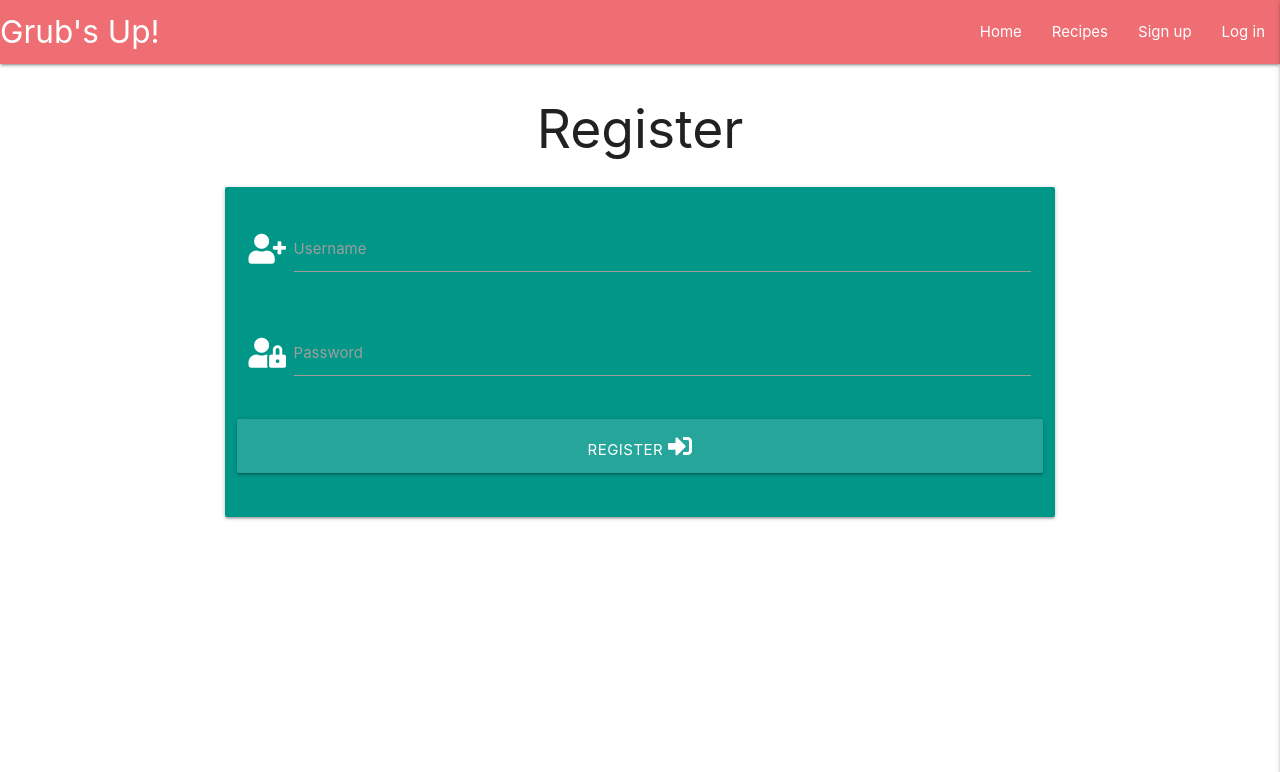
After one commit to Code-Institute-Submissions/JGibson90-MS3--Grubs-Up-_OctResub, a Flask app: page /register in a window 1280 px wide. The commit adds this page. Shown: the top 772 px of the page. Run offline with Flask 2, Linux system fonts and the light colour scheme; some libraries are stand-ins or nearby versions.

Commit message:
added Register template

```diff
--- a/app.py
+++ b/app.py
@@ -4,6 +4,7 @@ from flask import (
     redirect, request, session, url_for)
 from flask_pymongo import PyMongo
 from bson.objectid import ObjectId
+from werkzeug.security import generate_password_hash, check_password_hash
 if os.path.exists("env.py"):
     import env
 
@@ -25,6 +26,11 @@ def get_recipes():
     return render_template("recipes.html", recipes=recipes)
 
 
+@app.route("/register", methods=["GET", "POST"])
+def register():
+    return render_template("register.html")
+
+
 if __name__ == "__main__":
     app.run(host=os.environ.get("IP"),
             port=int(os.environ.get("PORT")),
--- a/templates/base.html
+++ b/templates/base.html
@@ -20,9 +20,9 @@
             <a href="{{ url_for('get_recipes')}}" class="brand-logo">Grub's Up!</a>
             <a href="#" data-target="mobile-demo" class="sidenav-trigger right"><i class="fas fa-bars"></i></a>
             <ul class="right hide-on-med-and-down">
-                <li><a href="#">Home</a></li>
+                <li><a href="{{ url_for('get_recipes')}}">Home</a></li>
                 <li><a href="#">Recipes</a></li>
-                <li><a href="#">Sign up</a></li>
+                <li><a href="{{ url_for('register')}}">Sign up</a></li>
                 <li><a href="#">Log in</a></li>
             </ul>
             </div>
@@ -33,7 +33,7 @@
             <li><h4 class="center-align">Grub's Up!</h4></li>
             <li><a href="{{ url_for('get_recipes')}}">Home</a></li>
             <li><a href="#">Recipes</a></li>
-            <li><a href="#">Sign up</a></li>
+            <li><a href="{{ url_for('register')}}">Sign up</a></li>
             <li><a href="#">Log in</a></li>
         </ul>
     </header>
--- /dev/null
+++ b/templates/register.html
@@ -0,0 +1,34 @@
+{% extends "base.html" %}
+{% block content%}
+
+    <h2 class="center-align">Register</h2>
+
+    <div class="row">
+        <form class="col s12 m8 offset-m2" method="POST" action="{{ url_for('register') }}">
+            <div class="card-panel teal">
+                <!-- username -->
+                <div class="row">
+                    <div class="input-field col s12">
+                    <i class="fas fa-user-plus prefix white-text"></i>
+                    <input id="username" name="username" type="text" class="validate">
+                    <label for="username">Username</label>
+                    </div>
+                </div>
+                <!-- password -->
+                <div class="row">
+                    <div class="input-field col s12">
+                    <i class="fas fa-user-lock prefix white-text"></i>
+                    <input id="password" name="password" type="password" class="validate">
+                    <label for="password">Password</label>
+                    </div>
+                </div>
+                <!-- register -->
+                <div class="row">
+                    <button class="col s12 text-shadow btn-large" type="submit">
+                        Register <i class="fas fa-sign-in-alt"></i>
+                    </button>
+                </div>
+            </div>
+        </form>
+    </div>
+{% endblock %}
```
